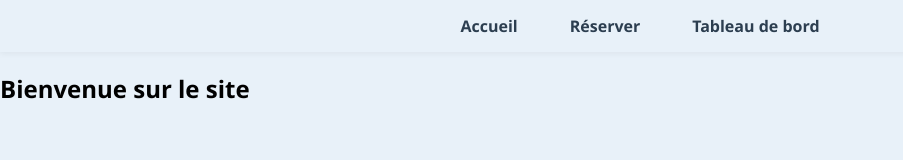
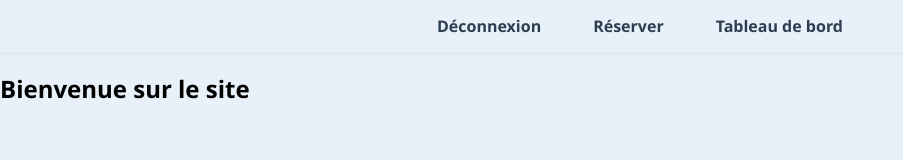
Before and after one commit to dadafax/HSV, a React app: page /DashboardPage in a window 1280 px wide. Shown: the top 160 px of the page, without its empty margins (0-903 px from the left). Built offline with nearby package versions, Linux system fonts and the light colour scheme.

Commit message:
accueil to deconnexion

```diff
--- a/src/NavBar.js
+++ b/src/NavBar.js
@@ -5,7 +5,7 @@
     return (
         <nav>
             <ul>
-                <li><Link to="/">Accueil</Link></li>
+                <li><Link to="/">Déconnexion</Link></li>
                 <li><Link to="/book">Réserver</Link></li>
                 <li><Link to="/dashboard">Tableau de bord</Link></li>
             </ul>
```
